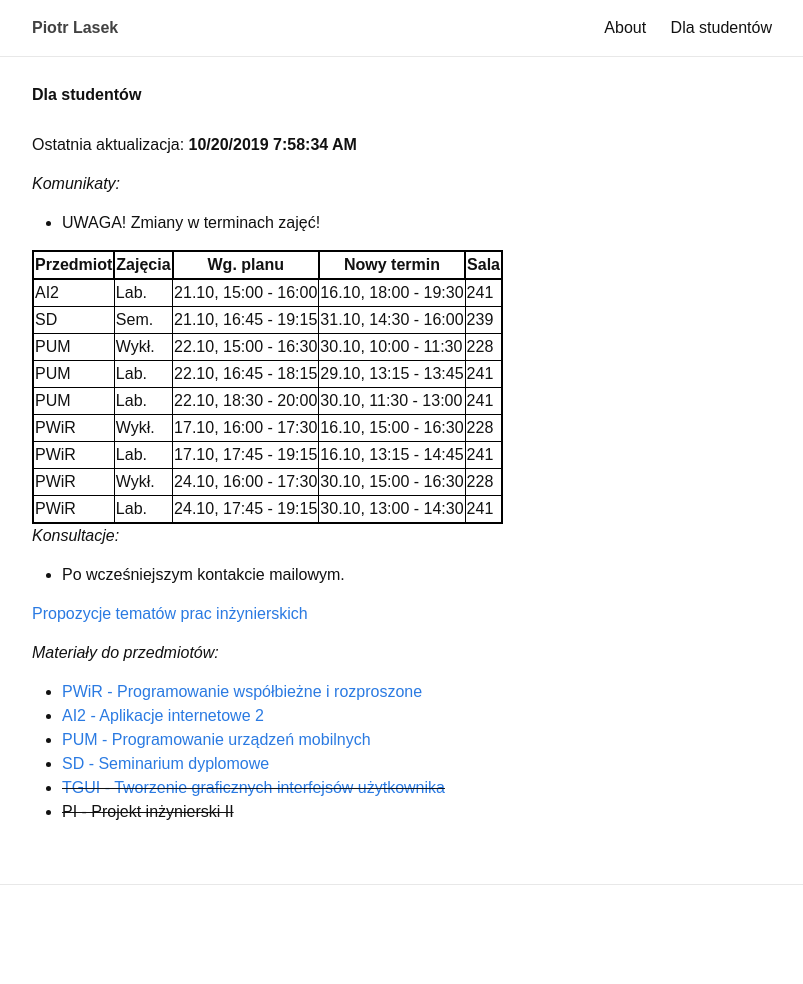
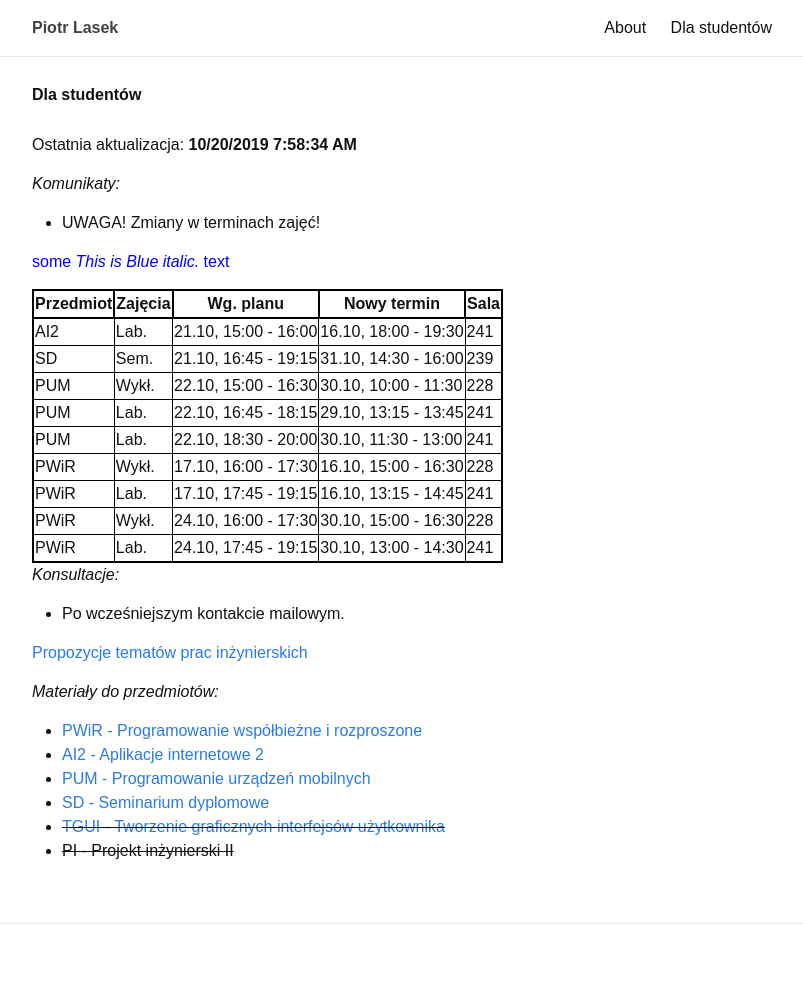
Before and after one commit to piotrlasek/piotrlasek.github.io, a Jekyll site: the page built from for-students.md, in a window 1280 px wide. Shown: the whole page, without its empty margins (238-1041 px from the left). Built offline with Jekyll 4.4.1, drawn with Linux system fonts in a browser that asks for light colours; before the commit the page ends 945 px from its top, so only the background shows below that.

Commit message:
some changes

```diff
--- a/for-students.md
+++ b/for-students.md
@@ -14,6 +14,8 @@ Ostatnia aktualizacja: **10/20/2019 7:58:34 AM**
 ## Komunikaty:
 
 * UWAGA! Zmiany w terminach zajęć!
+
+<span style="color:blue">some *This is Blue italic.* text</span>
 
 | Przedmiot | Zajęcia  | Wg. planu             | Nowy termin          | Sala |
 | --------- | -------- | --------------------- | -------------------- | ---- |
```
Also changed, not shown: 1 other file.
